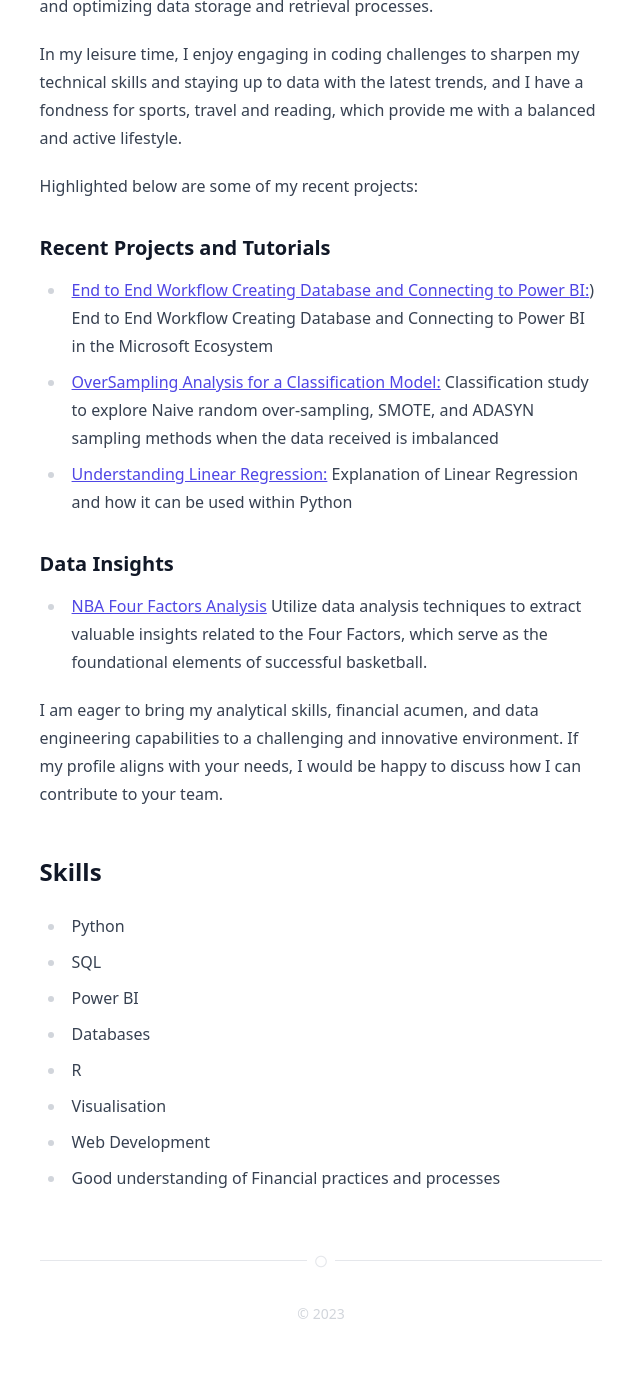
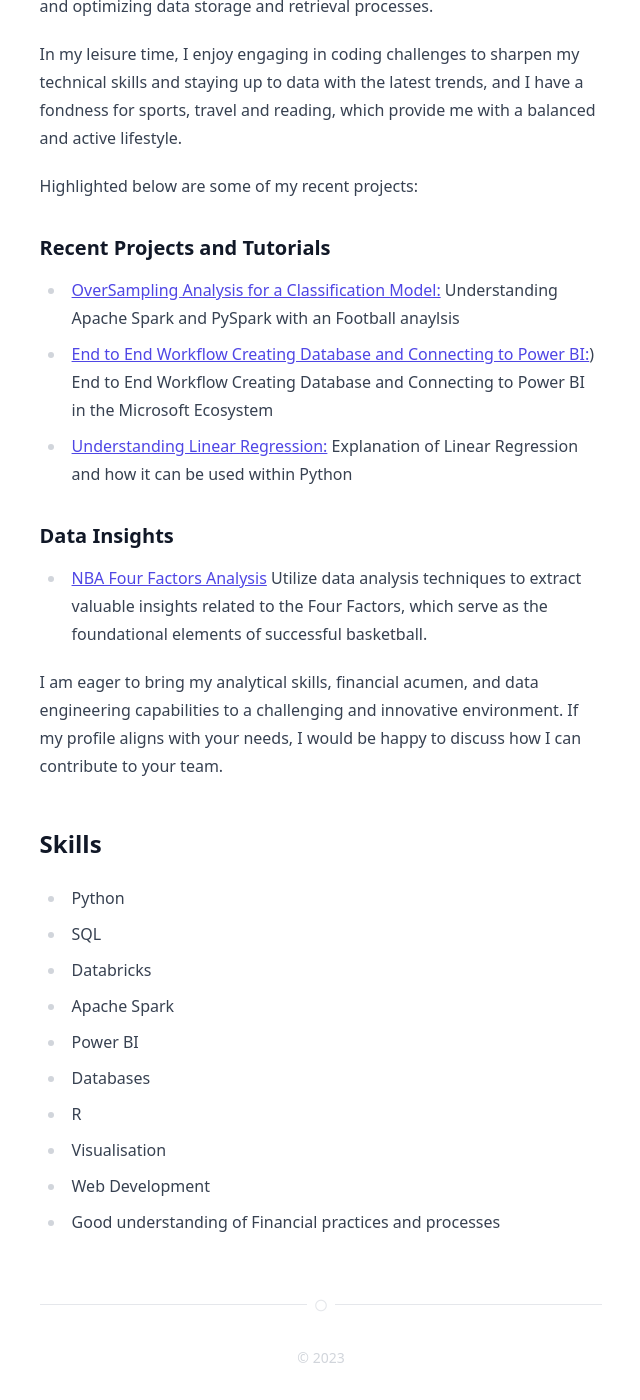
Before and after one commit to Akiwacky/akiwacky.github.io, a Jekyll site: the page built from about.md, in a window 1280 px wide and 1400 px high, scrolled down 931 px. Shown: the whole window, without its empty margins (319-959 px from the left). Built offline with Jekyll 4.4.1, drawn with Linux system fonts in a browser that asks for light colours; nearby versions of some CDN libraries; some web fonts are replaced; before the commit the page ends 2287 px from its top, so only the background shows below that.

Commit message:
Update about.md

```diff
--- a/about.md
+++ b/about.md
@@ -16,10 +16,10 @@ Highlighted below are some of my recent projects:
 
 ### Recent Projects and Tutorials
 
+- [OverSampling Analysis for a Classification Model:](https://medium.com/@wiajayi/understanding-apache-spark-and-pyspark-4ee4ca377434)
+  Understanding Apache Spark and PySpark with an Football anaylsis
 - [End to End Workflow Creating Database and Connecting to Power BI:](https://akinajayi.me/DB-to-BI-Workflow))
   End to End Workflow Creating Database and Connecting to Power BI in the Microsoft Ecosystem
-- [OverSampling Analysis for a Classification Model:](https://github.com/Akiwacky/OverSampling-Analysis-for-Classification)
-  Classification study to explore Naive random over-sampling, SMOTE, and ADASYN sampling methods when the data received is imbalanced
 - [Understanding Linear Regression:](https://medium.com/@wiajayi/understanding-linear-regression-3a977addcc1b)
   Explanation of Linear Regression and how it can be used within Python
 
@@ -34,6 +34,8 @@ I am eager to bring my analytical skills, financial acumen, and data engineering
 
 - Python
 - SQL
+- Databricks
+- Apache Spark
 - Power BI
 - Databases
 - R
```
